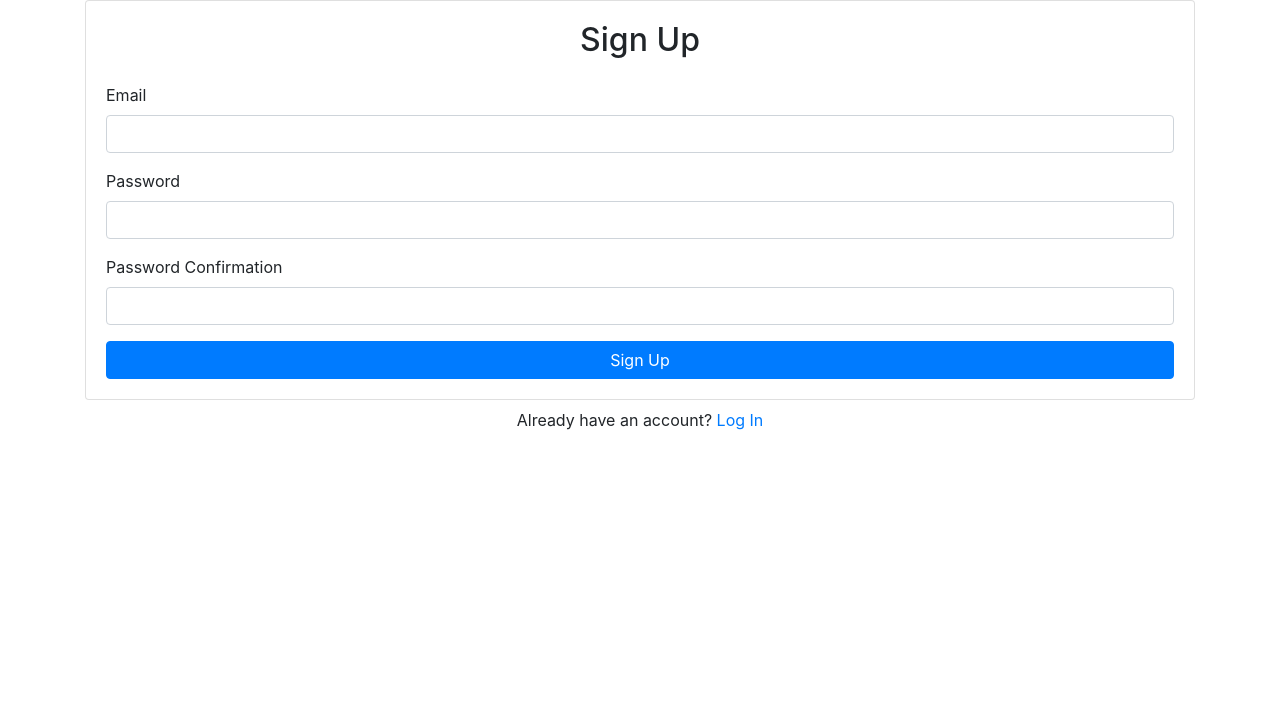
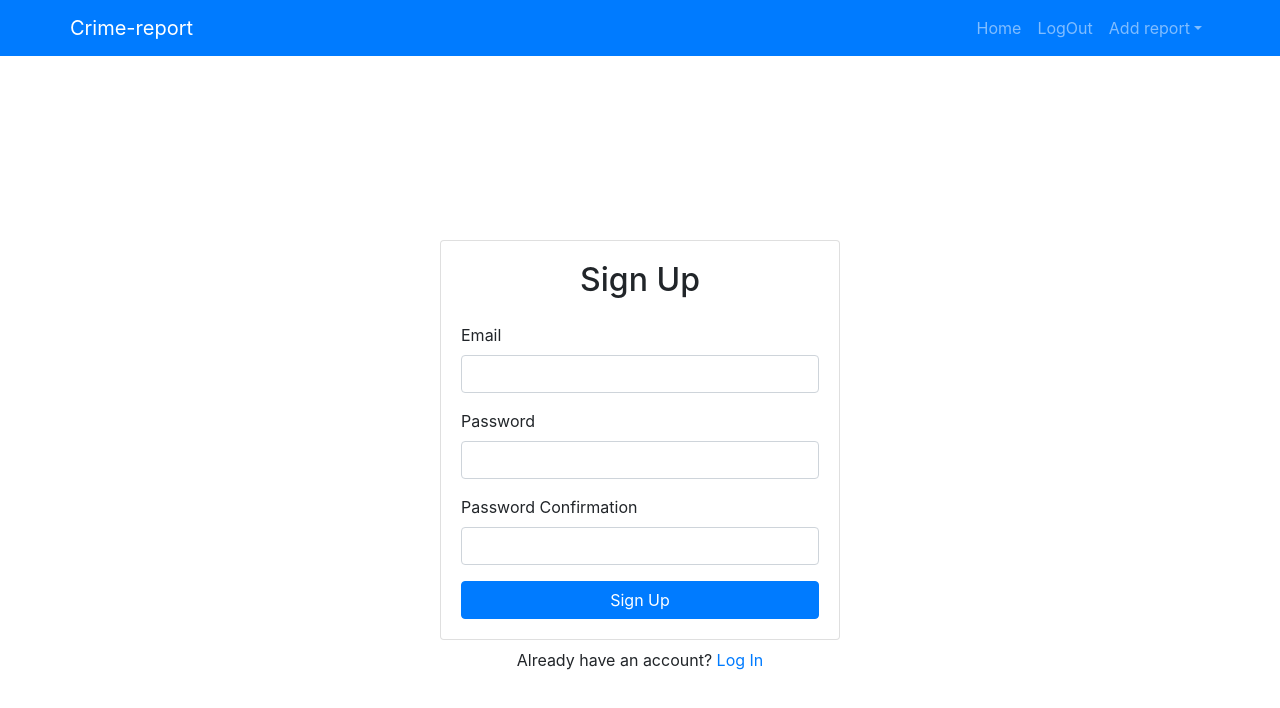
Before and after one commit to raufhassan/crime-report-app, a React (Create React App) app: page /signup in a window 1280 px wide. Shown: the top 708 px of the page. Built offline with nearby package versions, Linux system fonts and the light colour scheme; no server answers; sample sign-in values are in the browser's storage.

Commit message:
navbar with logout added

```diff
--- a/src/App.js
+++ b/src/App.js
@@ -1,18 +1,20 @@
 import "./App.css";
 import { BrowserRouter as Router, Route, Switch } from "react-router-dom";
-// import Firebase, { FirebaseContext } from "./components/Firebase";
+import PrivateRoute from "./components/privateRoute";
 import SignUp from "./routes/signUp";
 import Login from "./routes/signIn";
 import Home from "./routes/home";
 import { AuthProvider } from "./components/Provider";
 import ForgotPassword from "./routes/forgotPwd";
+import Navbar from "./components/Navbar";
 
 function App() {
   return (
     <Router>
       <AuthProvider>
+        <Navbar />
         <Switch>
-          <Route exact path="/" component={Home} />
+          <PrivateRoute exact path="/" component={Home} />
           <Route path="/signup" component={SignUp} />
           <Route path="/login" component={Login} />
           <Route path="/forgot-password" component={ForgotPassword} />
--- /dev/null
+++ b/src/components/Navbar.js
@@ -0,0 +1,60 @@
+import React, { useState } from "react";
+import { Navbar, Nav, Container, NavDropdown } from "react-bootstrap";
+import { useAuth } from "./context";
+import { Link, useHistory } from "react-router-dom";
+export default function NavBar() {
+  const [error, setError] = useState("");
+  const { currentUser, logout } = useAuth();
+  const history = useHistory();
+  async function handleLogout() {
+    setError("");
+    try {
+      await logout();
+      history.push("/login");
+    } catch {
+      setError("Failed to log out");
+      alert(error);
+    }
+  }
+  return (
+    <>
+      <Navbar bg="primary" variant="dark">
+        <Container>
+          <Navbar.Brand as={Link} to="/">
+            Crime-report
+          </Navbar.Brand>
+          <Nav className="ml-auto">
+            <Nav.Link as={Link} to="/">
+              Home
+            </Nav.Link>
+            {currentUser ? (
+              <>
+                <Nav.Link onClick={handleLogout}>LogOut</Nav.Link>
+                <NavDropdown title="Add report" id="basic-nav-dropdown">
+                  <NavDropdown.Item as={Link} to="/complain">
+                    Complain
+                  </NavDropdown.Item>
+                  <NavDropdown.Item as={Link} to="/crime">
+                    Crime report
+                  </NavDropdown.Item>
+                  <NavDropdown.Item as={Link} to="/missig-person">
+                    Missing person
+                  </NavDropdown.Item>
+                </NavDropdown>
+              </>
+            ) : (
+              <>
+                <Nav.Link as={Link} to="/login">
+                  Login
+                </Nav.Link>
+                <Nav.Link as={Link} to="/signup">
+                  SignUp
+                </Nav.Link>
+              </>
+            )}
+          </Nav>
+        </Container>
+      </Navbar>
+    </>
+  );
+}
--- /dev/null
+++ b/src/components/privateRoute.js
@@ -0,0 +1,20 @@
+import React from "react";
+import { Route, Redirect } from "react-router-dom";
+import { useAuth } from "./context";
+
+export default function PrivateRoute({ component: Component, ...rest }) {
+  const { currentUser } = useAuth();
+
+  return (
+    <Route
+      {...rest}
+      render={(props) => {
+        return currentUser ? (
+          <Component {...props} />
+        ) : (
+          <Redirect to="/login" />
+        );
+      }}
+    ></Route>
+  );
+}
--- a/src/routes/forgotPwd/index.js
+++ b/src/routes/forgotPwd/index.js
@@ -27,7 +27,11 @@ export default function ForgotPassword() {
   }
 
   return (
-    <Container>
+    <Container
+      className="d-flex align-items-center justify-content-center"
+      style={{ minHeight: "100vh" }}
+    >
+      <div className="w-100" style={{ maxWidth: "400px" }}>
         <Card>
           <Card.Body>
             <h2 className="text-center mb-4">Password Reset</h2>
@@ -50,6 +54,7 @@ export default function ForgotPassword() {
         <div className="w-100 text-center mt-2">
           Need an account? <Link to="/signup">Sign Up</Link>
         </div>
+      </div>
     </Container>
   );
 }
--- a/src/routes/signIn/index.js
+++ b/src/routes/signIn/index.js
@@ -27,7 +27,11 @@ export default function Login() {
   }
 
   return (
-    <Container>
+    <Container
+      className="d-flex align-items-center justify-content-center"
+      style={{ minHeight: "100vh" }}
+    >
+      <div className="w-100" style={{ maxWidth: "400px" }}>
         <Card>
           <Card.Body>
             <h2 className="text-center mb-4">Log In</h2>
@@ -53,6 +57,7 @@ export default function Login() {
         <div className="w-100 text-center mt-2">
           Need an account? <Link to="/signup">Sign Up</Link>
         </div>
+      </div>
     </Container>
   );
 }
--- a/src/routes/signUp/index.js
+++ b/src/routes/signUp/index.js
@@ -29,7 +29,11 @@ function SignUp() {
   }
 
   return (
-    <Container>
+    <Container
+      className="d-flex align-items-center justify-content-center"
+      style={{ minHeight: "100vh" }}
+    >
+      <div className="w-100" style={{ maxWidth: "400px" }}>
         <Card>
           <Card.Body>
             <h2 className="text-center mb-4">Sign Up</h2>
@@ -45,7 +49,11 @@ function SignUp() {
               </Form.Group>
               <Form.Group id="password-confirm">
                 <Form.Label>Password Confirmation</Form.Label>
-              <Form.Control type="password" ref={passwordConfirmRef} required />
+                <Form.Control
+                  type="password"
+                  ref={passwordConfirmRef}
+                  required
+                />
               </Form.Group>
               <Button disabled={loading} className="w-100" type="submit">
                 Sign Up
@@ -56,6 +64,7 @@ function SignUp() {
         <div className="w-100 text-center mt-2">
           Already have an account? <Link to="/login">Log In</Link>
         </div>
+      </div>
     </Container>
   );
 }
```
Also changed, not shown: 1 other file (tests, documents, lock files or other folders). Lines whose indentation alone changed are shown as unchanged.
